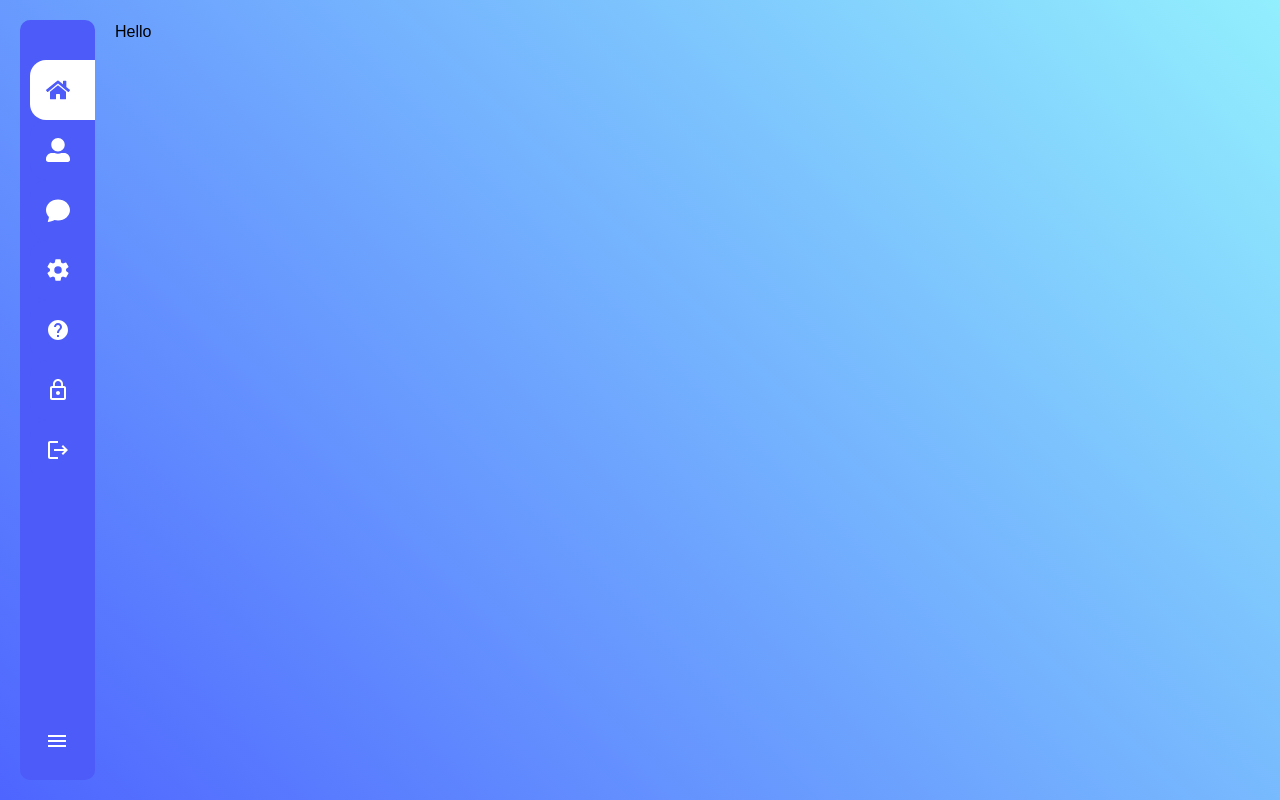
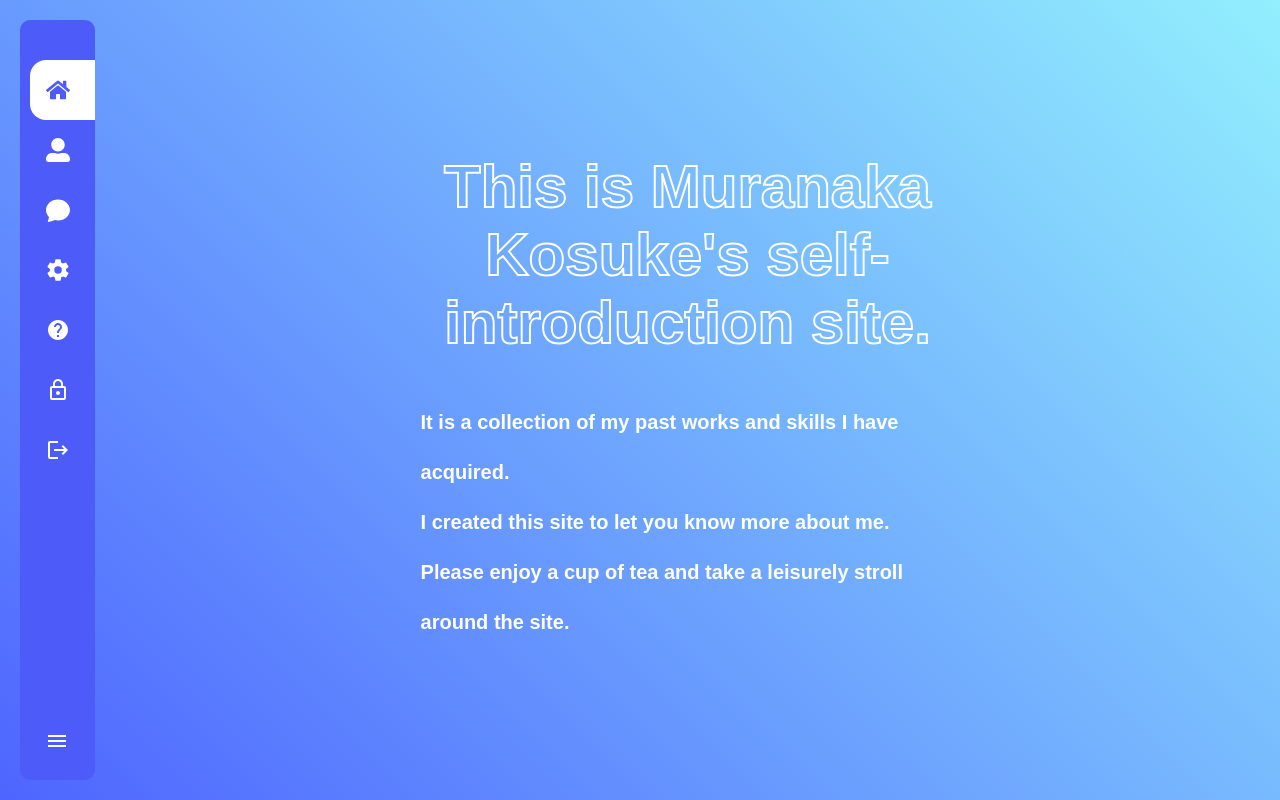
Before and after one commit to flt3150sk/portfolio, a Next.js app: page / in a window 1280 px wide. Built offline with nearby package versions, Linux system fonts and the light colour scheme.

Commit message:
add home

```diff
--- a/src/components/screens/RootScreen/index.styles.ts
+++ b/src/components/screens/RootScreen/index.styles.ts
@@ -1,3 +1,30 @@
 import { css } from '@emotion/react'
 
-export const styles = {}
+export const styles = {
+  container: css`
+    height: 100%;
+    display: flex;
+    justify-content: center;
+    align-items: center;
+  `,
+  section: css`
+    width: 100%;
+    max-width: 60ch;
+  `,
+  title: css`
+    font-size: 60px;
+    text-align: center;
+    font-family: 'Poppins', sans-serif;
+    color: transparent;
+    -webkit-text-stroke: 2px #fff;
+  `,
+  text: css`
+    color: #fff;
+    margin-top: 40px;
+    font-size: 20px;
+    font-weight: bold;
+    line-height: 2.5;
+    margin-left: auto;
+    margin-right: auto;
+  `,
+}
--- a/src/components/screens/RootScreen/index.tsx
+++ b/src/components/screens/RootScreen/index.tsx
@@ -1,7 +1,25 @@
+import { styles } from './index.styles'
+
 type Props = {}
 
 export const RootScreen: React.FC<Props> = () => {
+  const titleText = "This is Muranaka Kosuke's self-introduction site."
+
   return (
-    <div>Hello</div>
+    <div css={styles.container}>
+      <section css={styles.section}>
+        <h1 css={styles.title}>
+          {titleText.split('').map((str, index) => (
+            <span key={index}>{str}</span>
+          ))}
+        </h1>
+        <p css={styles.text}>
+          It is a collection of my past works and skills I have acquired.
+          <br /> I created this site to let you know more about me.
+          <br />
+          Please enjoy a cup of tea and take a leisurely stroll around the site.
+        </p>
+      </section>
+    </div>
   )
 }
--- a/src/pages/index.tsx
+++ b/src/pages/index.tsx
@@ -2,7 +2,7 @@ import type { NextPage } from 'next'
 import Head from 'next/head'
 import { RootScreen } from '~/components/screens/RootScreen'
 
-const Home: NextPage = () => {
+const Page: NextPage = () => {
   return (
     <>
       <Head>
@@ -15,4 +15,4 @@ const Home: NextPage = () => {
   )
 }
 
-export default Home
+export default Page
```
